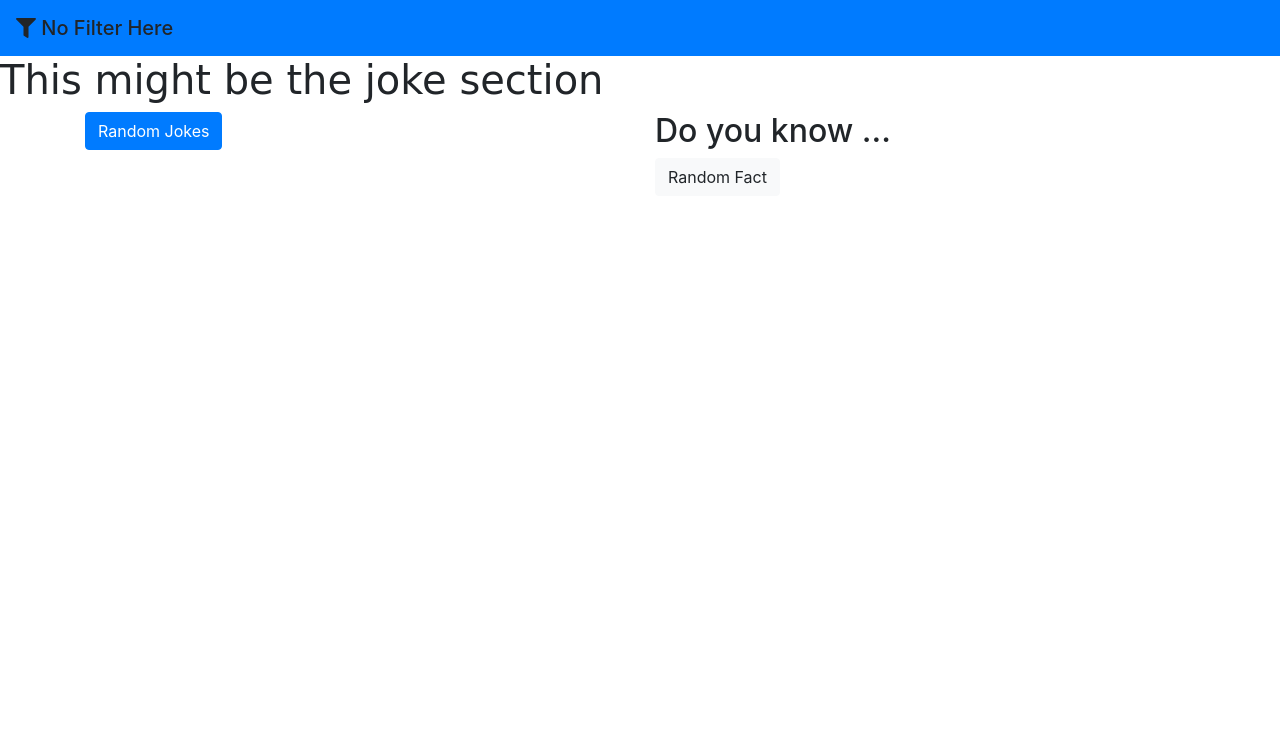
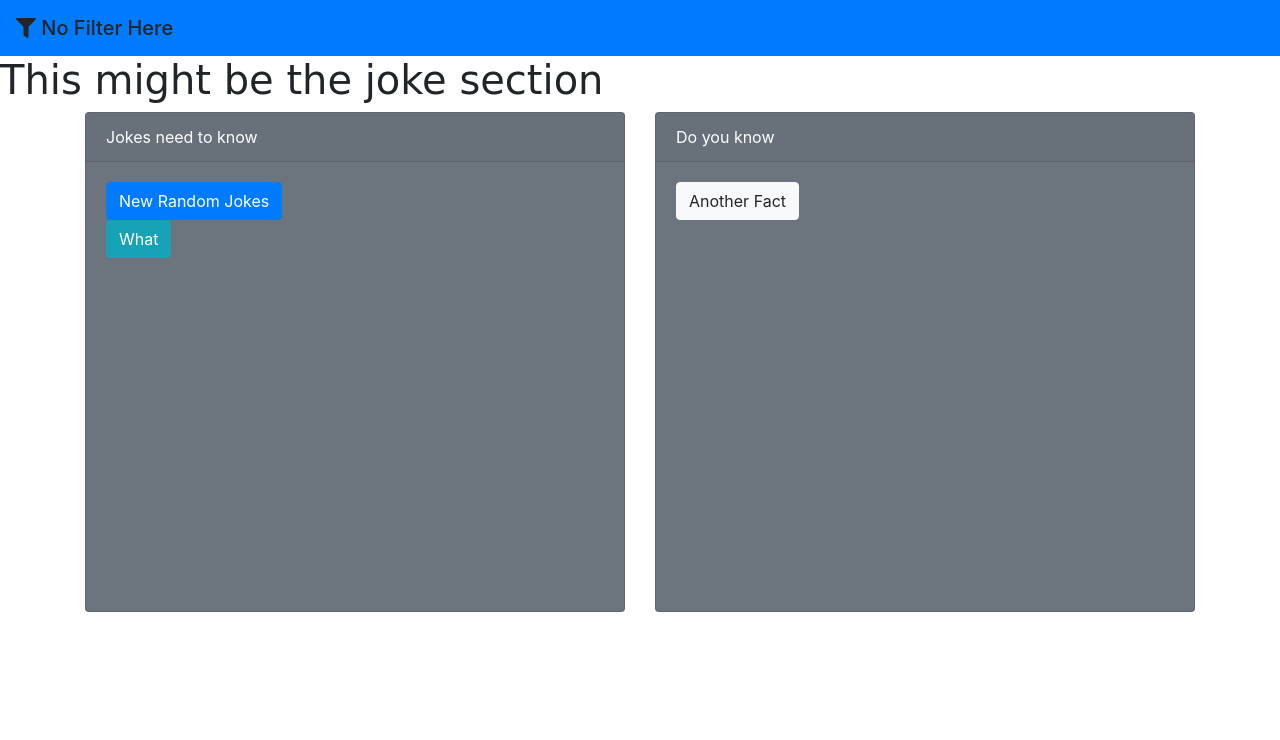
Before and after one commit to haoyucn/Winter-C2, a plain HTML site: page index.html in a window 1280 px wide. Shown: the top 740 px of the page. Drawn offline with nearby package versions, Linux system fonts and the light colour scheme; a web font is replaced by a local one.

Commit message:
Update index.html

```diff
--- a/index.html
+++ b/index.html
@@ -12,31 +12,44 @@
     <meta name="viewport" content="width=device-width, initial-scale=1, shrink-to-fit=no">
   </head>
   <body>
+
     <nav class="navbar bg-primary">
               <h1 class="navbar-brand mb-0">
                   <i class="fas fa-filter"></i>
                   No Filter Here
               </h1>
     </nav>
+
+
     <h1 id="title">This might be the joke section</h1>
 
-    <div class="container">
-    <div class="row">
+    <div class="container" style="min-height: 80%;">
+    <div class="row" >
     <div class="col-md">
+      <div class="card text-white bg-secondary mb-3" style="min-height: 500px;">
       <div id="xkcd-canvas" class="canvas">
-              <button type="button" id="Button-Random" class="btn btn-primary">Random Jokes</button>
+        <div class="card-header">Jokes need to know</div>
+          <div class="card-body">
+              <!-- <div id="jokeResults"></div> -->
+              <button type="button" id="Button-Random" class="btn btn-primary">New Random Jokes</button>
               <div id="xkcdResults"></div>
-              <button id="other-button" value="What?" class="btn btn-info" style="display:none">What</input>
+              <button id="other-button" value="What?" class="btn btn-info" >What</input>
+          </div>
+        </div>
       </div>
     </div>
 
 
 
     <div class="col-md">
-
-      <h2>Do you know ...</h2>
+      <div class="card text-white bg-secondary mb-3" style="min-height: 500px;">
+      <div class="card-header">Do you know</div>
+      <div class="card-body">
+      <div id="chuckResults"></div>
       <div id="cnResults"></div>
-      <button id="chuck-Random" type="button"  class="btn btn-light">Random Fact</button>
+      <button id="chuck-Random" type="button"  class="btn btn-light">Another Fact</button>
+    </div>
+    </div>
   </div>
   </div>
 </div>
```
Lines whose indentation alone changed are shown as unchanged.
